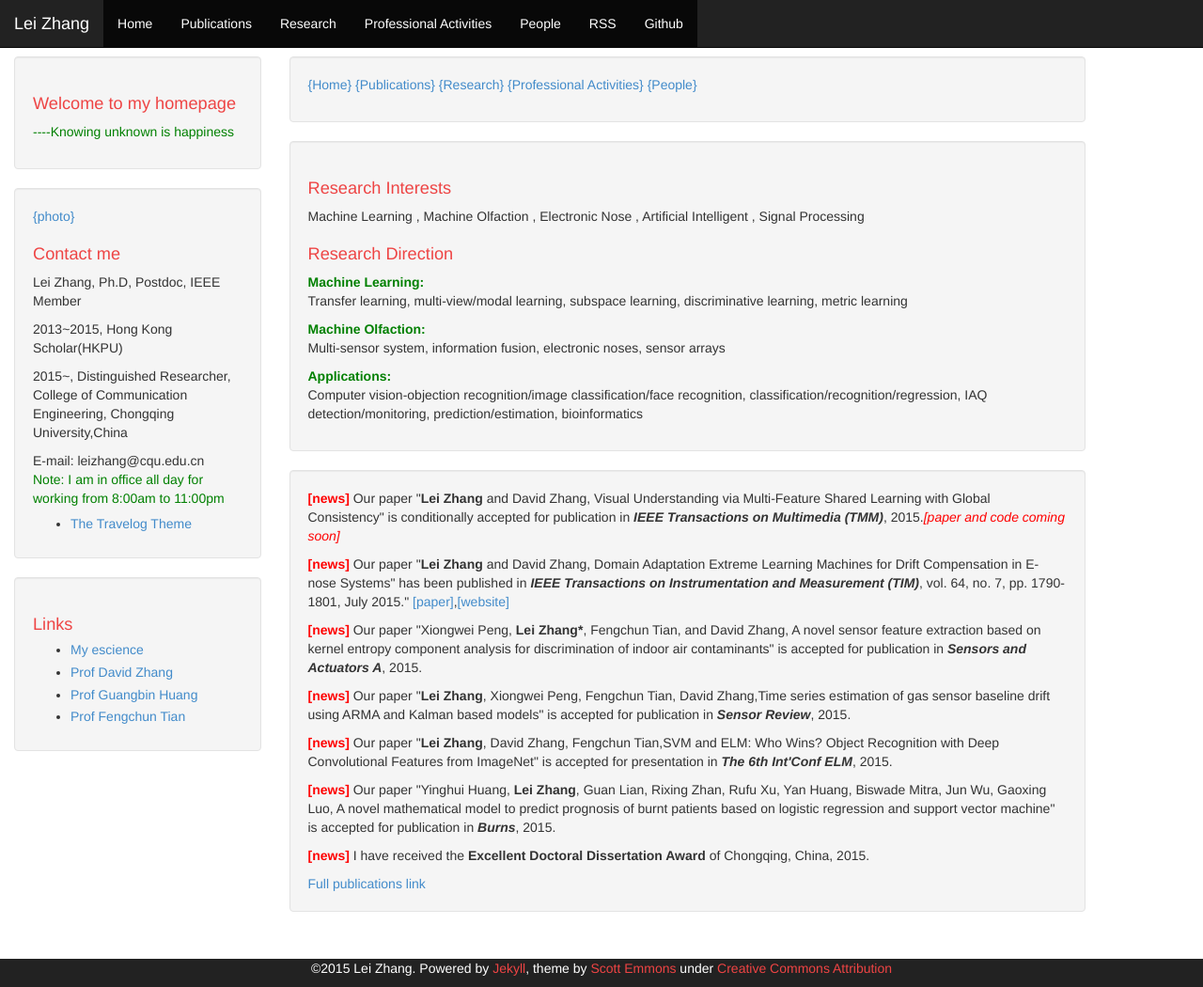
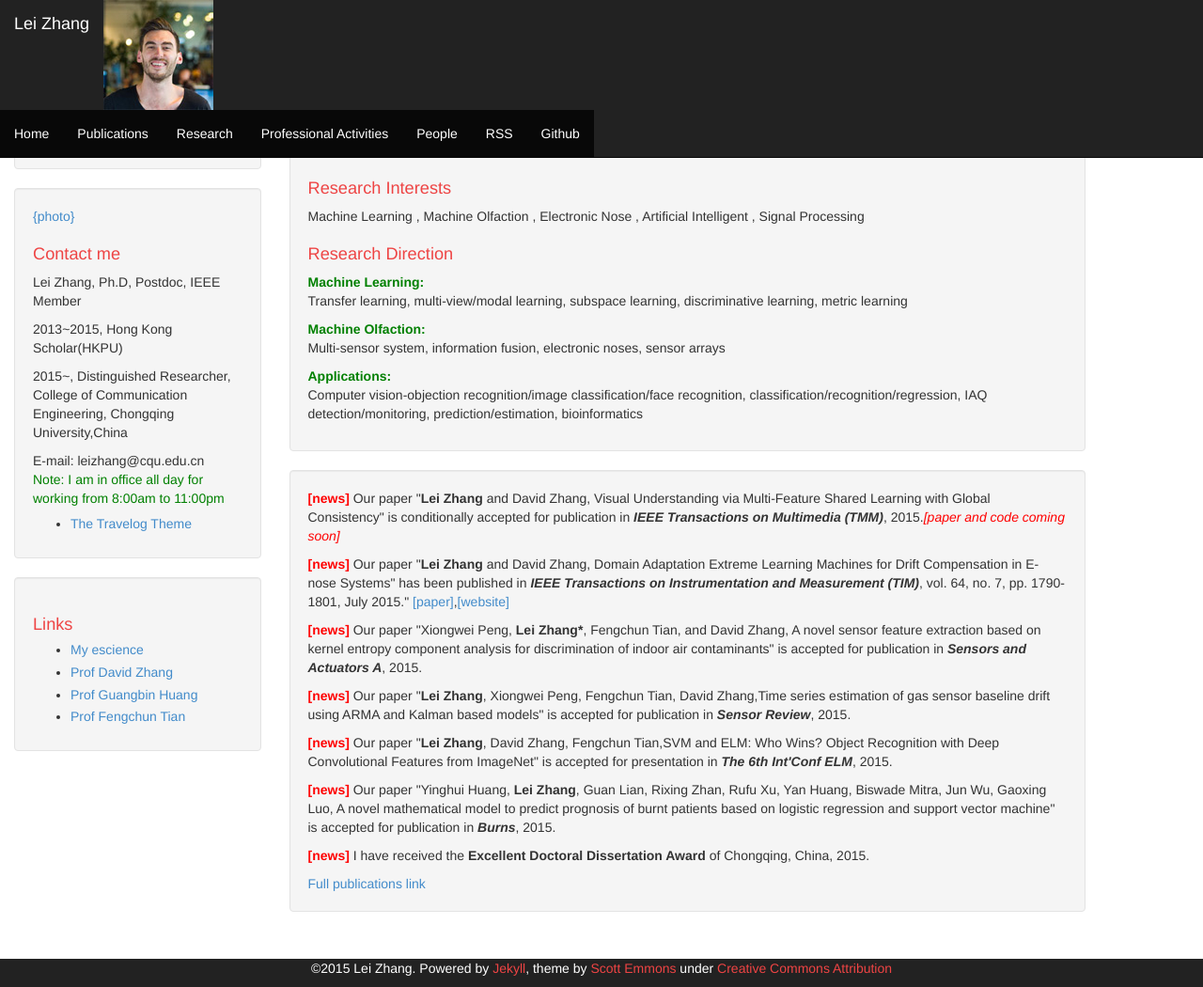
Before and after one commit to DrLeiZhang/website, a Jekyll site: the page built from index.html, in a window 1280 px wide and 1050 px high. Shown: the whole window at 94% size. Built offline with Jekyll 4.4.1, drawn with Linux system fonts in a browser that asks for light colours; Markdown is read by kramdown in place of the engine named in the settings; the list of posts is cut into pages by our own code.

Commit message:
Update
Signed-off-by: leizhang@cqu.edu.cn <leizhang@cqu.edu.cn>

```diff
--- a/_includes/header.html
+++ b/_includes/header.html
@@ -25,6 +25,9 @@
                 </button>
                 <a class="navbar-brand" href="{{ site.baseurl }}/">{{ site.name }}</a>
               </div>
+
+<img class="about-avatar" src="{{ "/img/avatar.jpg" | prepend: site.baseurl }}" border="0" alt="[name]" />
+
               <div class="collapse navbar-collapse" id="bs-example-navbar-collapse-1">
                 <ul class="nav navbar-nav">
                     <li class="active"><a href="{{ site.baseurl }}/">Home</a></li>
```
